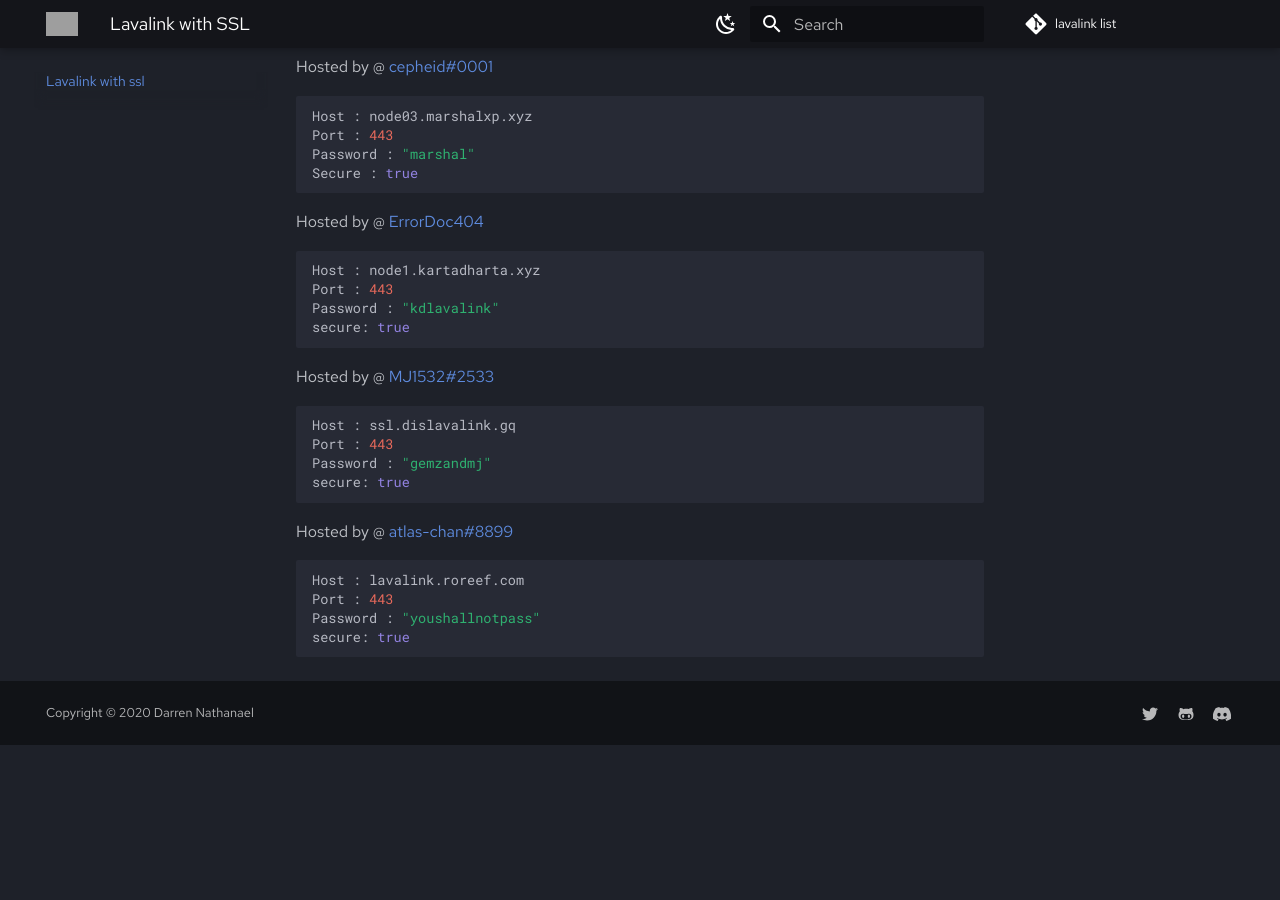
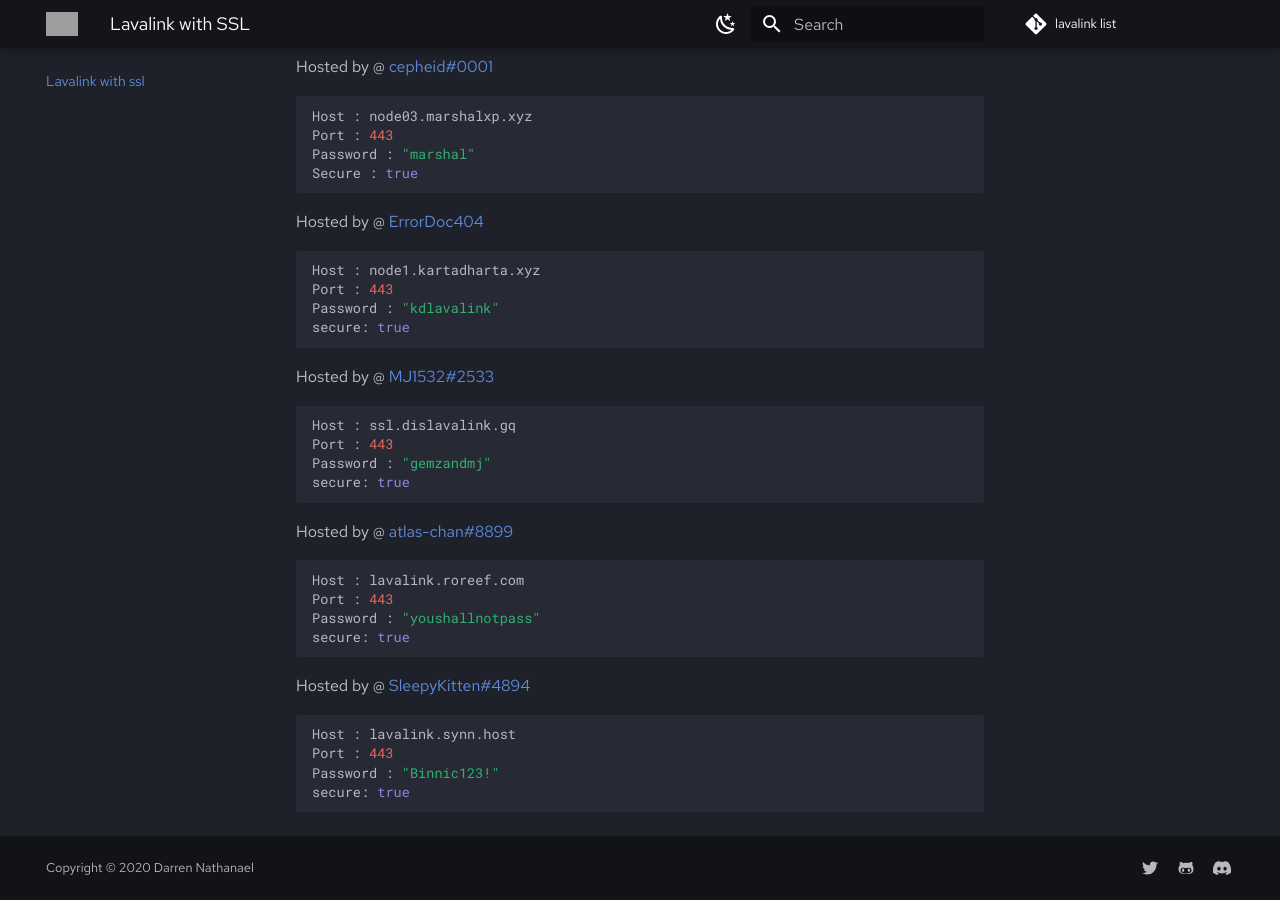
Before and after one commit to DarrenOfficial/lavalink-list, an MkDocs documentation site: the page built from docs/SSL/lavalink-with-ssl.md, in a window 1280 px wide and 900 px high, scrolled down 792 px. Built offline with MkDocs 1.6.1 and Material for MkDocs 9.7.7, drawn with Linux system fonts in a browser that asks for light colours; comment, search, counter and statistics services are not loaded; before the commit the page ends 1537 px from its top, so only the background shows below that; grey boxes are pictures that could not be loaded.

Commit message:
Add new lavalink host (#126)
* Add new host

* Update lavalink-with-ssl.md

````diff
--- a/docs/SSL/lavalink-with-ssl.md
+++ b/docs/SSL/lavalink-with-ssl.md
@@ -61,3 +61,10 @@ Port : 443
 Password : "youshallnotpass"
 secure: true
 ```
+Hosted by @ [SleepyKitten#4894](https://github.com/xcgc)
+```bash
+Host : lavalink.synn.host
+Port : 443
+Password : "Binnic123!"
+secure: true
+```
````
